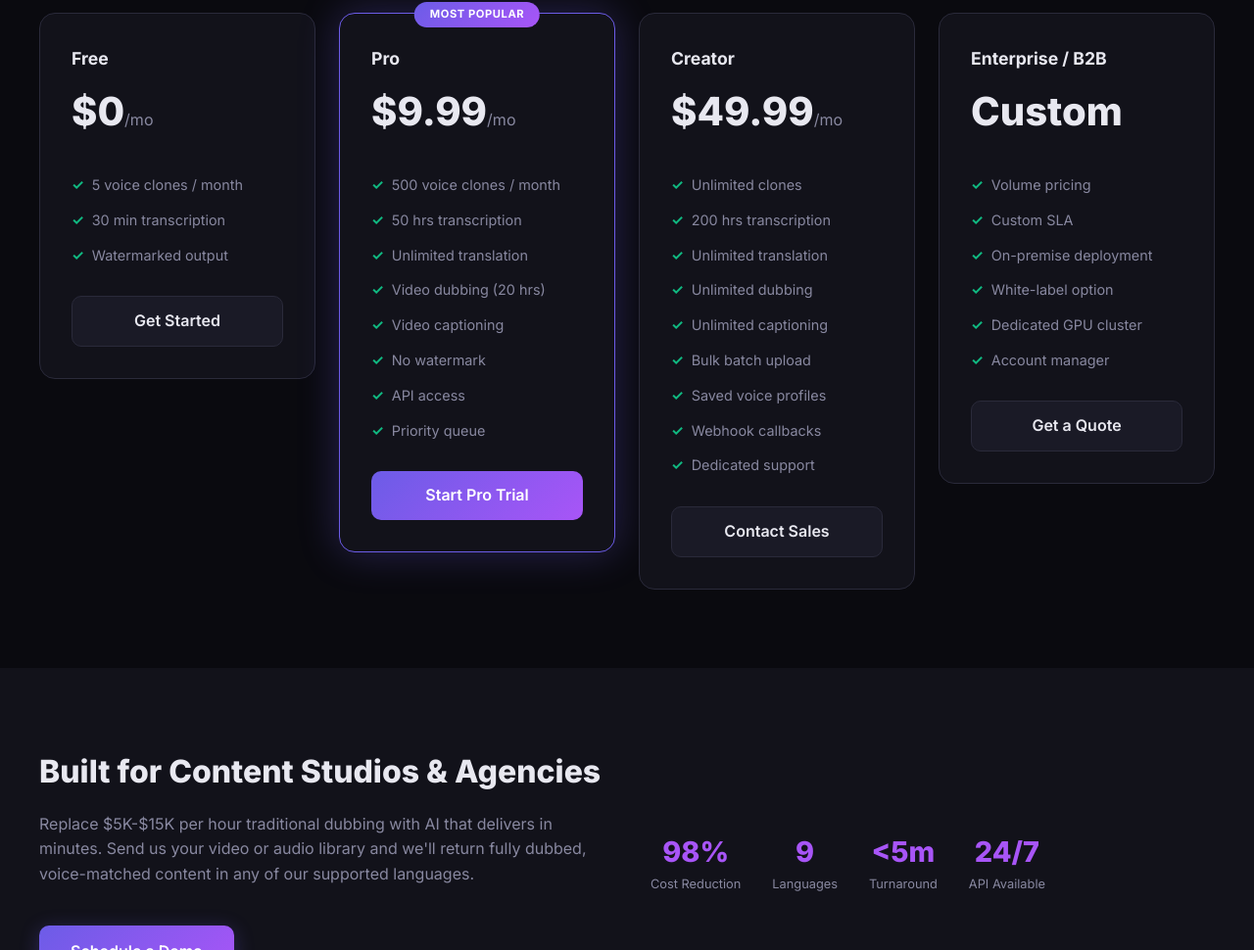
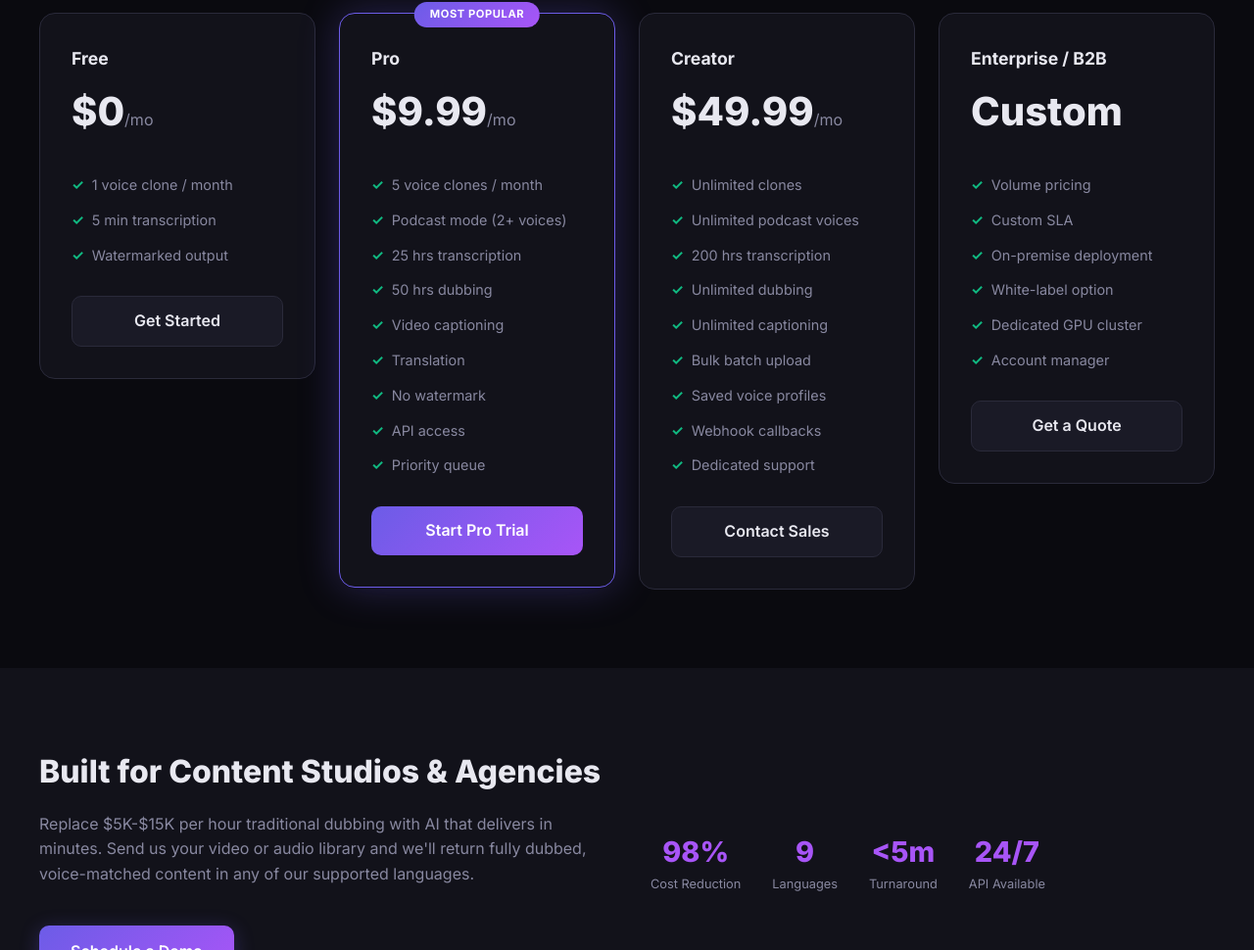
Before and after one commit to banksythequantLab/freeclone-site, a website: page public/index.html in a window 1280 px wide. Shown: the part 4050-5020 px from the top of the page at 98% size. Drawn offline with Linux system fonts and the light colour scheme.

Commit message:
Update pricing tiers - free 1 clone, pro podcast mode, creator unlimited
Co-Authored-By: Claude Opus 4.6 <noreply@anthropic.com>

```diff
--- a/public/index.html
+++ b/public/index.html
@@ -131,13 +131,13 @@
     <div class="section-header"><h2>Simple, Transparent Pricing</h2><p>Start free. Scale when you're ready.</p></div>
     <div class="pricing-grid">
       <div class="price-card"><div class="price-tier">Free</div><div class="price-amount">$0<span>/mo</span></div>
-        <ul class="price-features"><li>5 voice clones / month</li><li>30 min transcription</li><li>Watermarked output</li></ul>
+        <ul class="price-features"><li>1 voice clone / month</li><li>5 min transcription</li><li>Watermarked output</li></ul>
         <a href="#demo" class="price-btn price-btn-secondary">Get Started</a></div>
       <div class="price-card featured"><div class="price-tier">Pro</div><div class="price-amount">$9.99<span>/mo</span></div>
-        <ul class="price-features"><li>500 voice clones / month</li><li>50 hrs transcription</li><li>Unlimited translation</li><li>Video dubbing (20 hrs)</li><li>Video captioning</li><li>No watermark</li><li>API access</li><li>Priority queue</li></ul>
+        <ul class="price-features"><li>5 voice clones / month</li><li>Podcast mode (2+ voices)</li><li>25 hrs transcription</li><li>50 hrs dubbing</li><li>Video captioning</li><li>Translation</li><li>No watermark</li><li>API access</li><li>Priority queue</li></ul>
         <a href="#demo" class="price-btn price-btn-primary">Start Pro Trial</a></div>
       <div class="price-card"><div class="price-tier">Creator</div><div class="price-amount">$49.99<span>/mo</span></div>
-        <ul class="price-features"><li>Unlimited clones</li><li>200 hrs transcription</li><li>Unlimited translation</li><li>Unlimited dubbing</li><li>Unlimited captioning</li><li>Bulk batch upload</li><li>Saved voice profiles</li><li>Webhook callbacks</li><li>Dedicated support</li></ul>
+        <ul class="price-features"><li>Unlimited clones</li><li>Unlimited podcast voices</li><li>200 hrs transcription</li><li>Unlimited dubbing</li><li>Unlimited captioning</li><li>Bulk batch upload</li><li>Saved voice profiles</li><li>Webhook callbacks</li><li>Dedicated support</li></ul>
         <a href="#demo" class="price-btn price-btn-secondary">Contact Sales</a></div>
       <div class="price-card"><div class="price-tier">Enterprise / B2B</div><div class="price-amount">Custom</div>
         <ul class="price-features"><li>Volume pricing</li><li>Custom SLA</li><li>On-premise deployment</li><li>White-label option</li><li>Dedicated GPU cluster</li><li>Account manager</li></ul>
```
